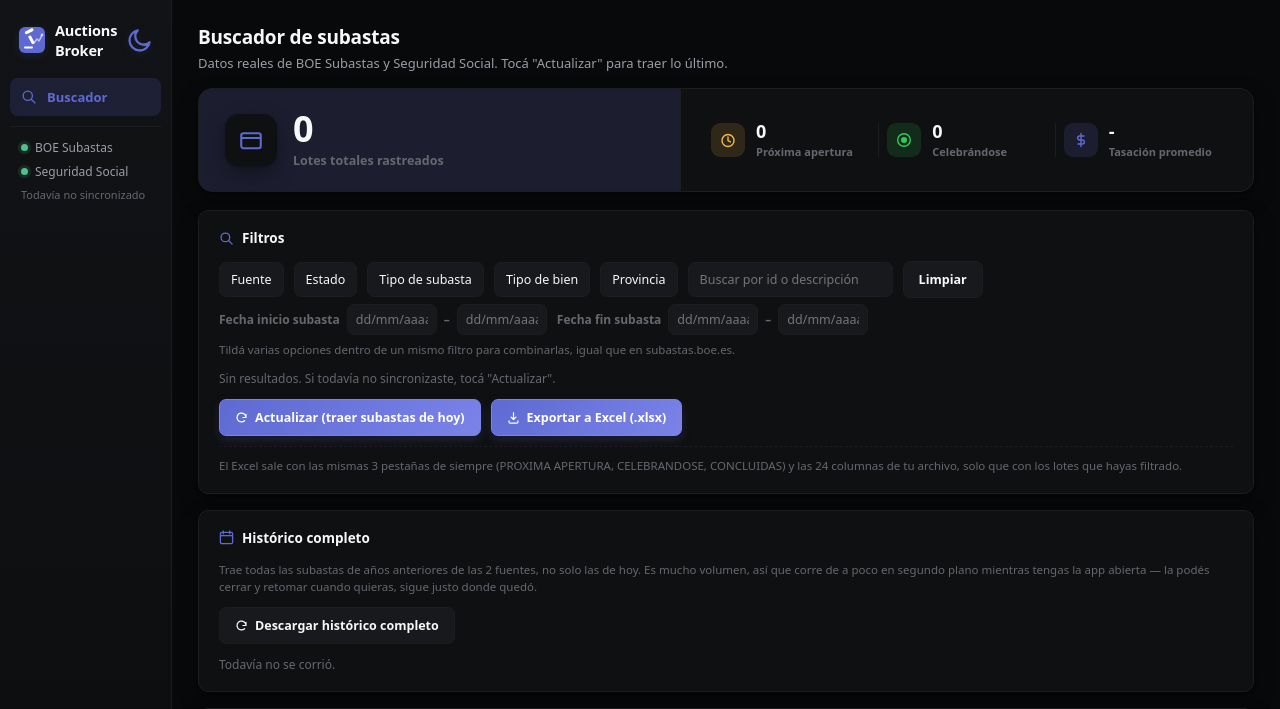
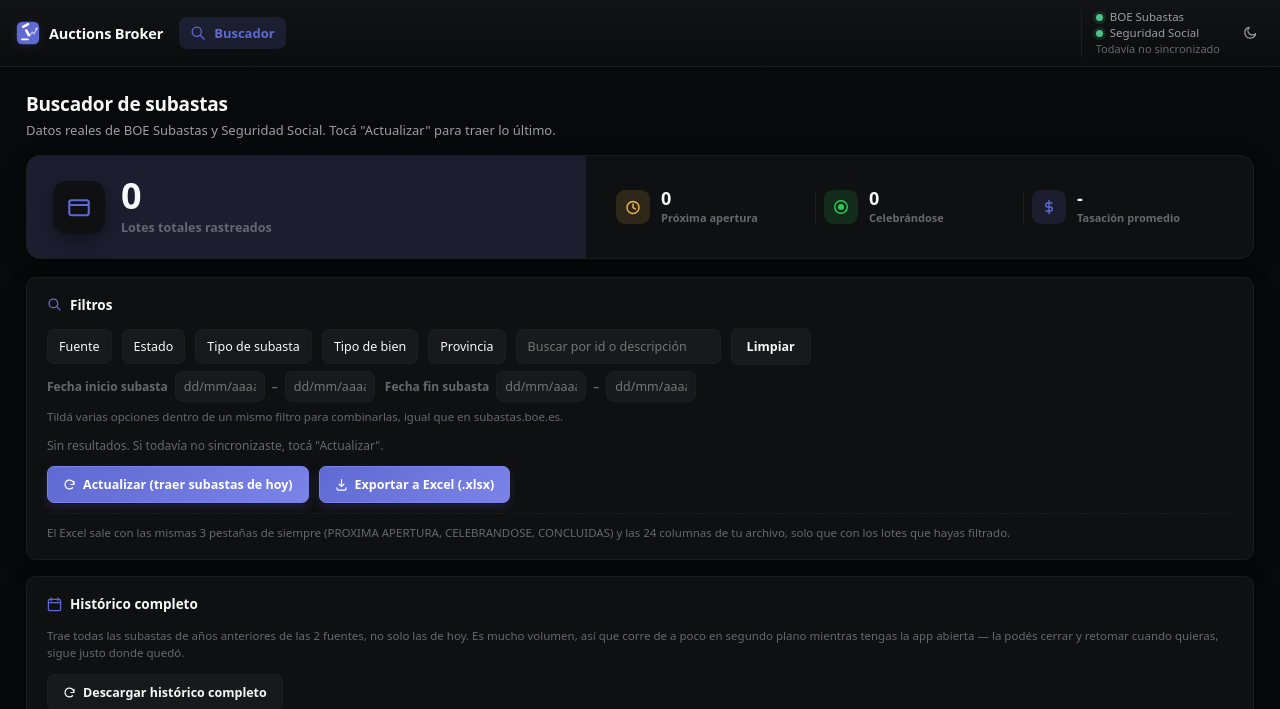
Before and after one commit to JayPatel1023/Auctions_Broker_version2, a Flask app: page / in a window 1280 px wide. Shown: the top 709 px of the page. Run offline with Flask 3, Linux system fonts and the light colour scheme; data that the repository does not hold is empty.

Commit message:
Sacar la barra lateral, todo el ancho de pantalla para la tabla
Gregorio pidio directamente sacar la columna del costado (logo, "Buscador",
estado de sincronizacion) y poner esa info arriba en una barra horizontal,
para que la tabla de resultados pueda usar el ancho completo de la ventana
en vez de compartirlo con una columna fija al costado.

- templates/index.html: la estructura .app-body > .sidebar + .main paso a
  .topbar + .main como hermanos directos de .app-window. .topbar agrupa
  brand, nav-item "Buscador", un spacer que empuja el resto a la derecha,
  el estado de sync (src-status) y el toggle de tema. Verificado con un
  parser HTML propio (html.parser) que la anidacion queda correcta, no
  solo que el conteo de tags cierre (62/62 en ambos casos).

- static/app.css: reglas de .sidebar/.app-body reemplazadas por .topbar/
  .topbar-spacer con layout horizontal; .brand, .nav-item, .src-status y
  .src-row ajustados para ese contexto (ya no dependen de que el padre
  sea una columna angosta). .main sigue igual (flex:1), ahora como
  hermano de .topbar en vez de estar dentro de .app-body.

- Se sacaron los @media (max-width:760px) y (max-width:560px) que
  todavia apuntaban a .sidebar/.app-body (clases que ya no existen).
  No se "arreglaron" para el topbar nuevo porque main.py fija
  min_size=(900, 600) en la ventana nativa - esos breakpoints estan
  por debajo del minimo y nunca se llegan a disparar en la app real.

Co-Authored-By: Claude Sonnet 5 <noreply@anthropic.com>

```diff
--- a/static/app.css
+++ b/static/app.css
@@ -27,19 +27,24 @@ body{
 .theme-toggle:hover{background:var(--ghost-hover);}
 .theme-toggle svg{width:15px;height:15px;}
 
-.app-body{display:flex;flex:1;min-height:0;}
-.sidebar{width:172px;flex-shrink:0;background:linear-gradient(180deg,var(--chrome-1),var(--chrome-2));border-right:1px solid var(--grid);padding:16px 10px;display:flex;flex-direction:column;}
-.brand{display:flex;align-items:center;gap:9px;padding:4px 8px 18px;}
-.brand svg{width:28px;height:28px;flex-shrink:0;color:var(--accent);filter:drop-shadow(0 2px 4px var(--accent-soft));}
-.brand-name{font-size:14.5px;font-weight:800;color:var(--ink);letter-spacing:-.01em;}
+/* Barra superior horizontal en vez de sidebar vertical: el cliente pidio
+   usar todo el ancho de pantalla para la tabla de resultados, y con un
+   solo item de navegacion ("Buscador") no tenia sentido reservar una
+   columna entera al costado para eso. */
+.topbar{display:flex;align-items:center;gap:16px;flex-shrink:0;background:linear-gradient(180deg,var(--chrome-1),var(--chrome-2));border-bottom:1px solid var(--grid);padding:9px 16px;}
+.brand{display:flex;align-items:center;gap:9px;}
+.brand svg{width:24px;height:24px;flex-shrink:0;color:var(--accent);filter:drop-shadow(0 2px 4px var(--accent-soft));}
+.brand-name{font-size:14.5px;font-weight:800;color:var(--ink);letter-spacing:-.01em;white-space:nowrap;}
 
-.nav-item{display:flex;align-items:center;gap:10px;padding:10px 11px;margin-bottom:2px;border-radius:8px;font-size:13px;color:var(--ink-2);font-weight:500;}
+.nav-item{display:flex;align-items:center;gap:8px;padding:7px 11px;border-radius:8px;font-size:13px;color:var(--ink-2);font-weight:500;white-space:nowrap;}
 .nav-item svg{width:16px;height:16px;flex-shrink:0;}
 .nav-item.active{background:var(--accent-soft);color:var(--accent);font-weight:700;}
 .nav-item.active svg *{stroke:var(--accent);}
 
-.src-status{padding:12px 11px 4px;border-top:1px solid var(--grid);margin-top:8px;}
-.src-row{display:flex;align-items:center;gap:7px;font-size:12px;color:var(--ink-2);margin-bottom:7px;font-weight:500;}
+.topbar-spacer{flex:1;}
+
+.src-status{padding-left:14px;border-left:1px solid var(--grid);}
+.src-row{display:flex;align-items:center;gap:7px;font-size:11.5px;color:var(--ink-2);font-weight:500;line-height:1.4;}
 .dot{width:7px;height:7px;border-radius:50%;background:var(--good);flex-shrink:0;box-shadow:0 0 0 3px rgba(76,195,138,.18);}
 .dot-off{background:var(--ink-muted);box-shadow:none;}
 .dot.pulse{animation:pulse 1.4s ease-in-out infinite;}
--- a/templates/index.html
+++ b/templates/index.html
@@ -10,15 +10,10 @@
 
 <div class="app-window">
 
-  <div class="app-body">
-    <div class="sidebar">
+  <div class="topbar">
     <div class="brand">
       <svg viewBox="0 0 28 28" fill="none"><rect x="1" y="1" width="26" height="26" rx="6" fill="currentColor"/><rect x="6.5" y="6" width="9" height="3" rx="1" fill="#ffffff" transform="rotate(-28 6.5 6)"/><rect x="10" y="10.5" width="3" height="9" rx="1" fill="#ffffff" transform="rotate(-28 10 10.5)"/><rect x="6" y="20.5" width="9" height="2" rx="1" fill="#ffffff"/><polyline points="16,17 19,13 21,15 24,9" stroke="rgba(255,255,255,.6)" stroke-width="1.6" fill="none" stroke-linecap="round" stroke-linejoin="round"/><circle cx="24" cy="9" r="1.4" fill="rgba(255,255,255,.6)"/></svg>
       <span class="brand-name">Auctions Broker</span>
-        <div class="theme-toggle" id="theme-toggle" title="Cambiar tema">
-          <svg id="theme-icon-dark" viewBox="0 0 16 16" fill="none"><path d="M13.5 9.3A5.8 5.8 0 116.7 2.5a4.6 4.6 0 006.8 6.8z" stroke="currentColor" stroke-width="1.3" stroke-linejoin="round"/></svg>
-          <svg id="theme-icon-light" viewBox="0 0 16 16" fill="none" style="display:none;"><circle cx="8" cy="8" r="3.2" stroke="currentColor" stroke-width="1.3"/><path d="M8 1.5v1.6M8 12.9v1.6M14.5 8h-1.6M3.1 8H1.5M12.5 3.5l-1.1 1.1M4.6 11.4l-1.1 1.1M12.5 12.5l-1.1-1.1M4.6 4.6L3.5 3.5" stroke="currentColor" stroke-width="1.3" stroke-linecap="round"/></svg>
-        </div>
     </div>
 
     <div class="nav-item active">
@@ -26,10 +21,17 @@
       <span class="nav-text">Buscador</span>
     </div>
 
+    <div class="topbar-spacer"></div>
+
     <div class="src-status">
       <div class="src-row"><span class="dot pulse" id="dot-boe"></span>BOE Subastas</div>
       <div class="src-row"><span class="dot pulse" id="dot-segsocial"></span>Seguridad Social</div>
       <div class="src-note" id="ultima-sync">Todavía no sincronizado</div>
+    </div>
+
+    <div class="theme-toggle" id="theme-toggle" title="Cambiar tema">
+      <svg id="theme-icon-dark" viewBox="0 0 16 16" fill="none"><path d="M13.5 9.3A5.8 5.8 0 116.7 2.5a4.6 4.6 0 006.8 6.8z" stroke="currentColor" stroke-width="1.3" stroke-linejoin="round"/></svg>
+      <svg id="theme-icon-light" viewBox="0 0 16 16" fill="none" style="display:none;"><circle cx="8" cy="8" r="3.2" stroke="currentColor" stroke-width="1.3"/><path d="M8 1.5v1.6M8 12.9v1.6M14.5 8h-1.6M3.1 8H1.5M12.5 3.5l-1.1 1.1M4.6 11.4l-1.1 1.1M12.5 12.5l-1.1-1.1M4.6 4.6L3.5 3.5" stroke="currentColor" stroke-width="1.3" stroke-linecap="round"/></svg>
     </div>
   </div>
 
@@ -132,7 +134,6 @@
         </div>
       </div>
     </div>
-  </div>
 
   <div class="status-bar">
     <span id="status-text">Listo</span>
```
Also changed, not shown: other parts of static/app.css (+5 -31 lines). Lines whose indentation alone changed are shown as unchanged.
